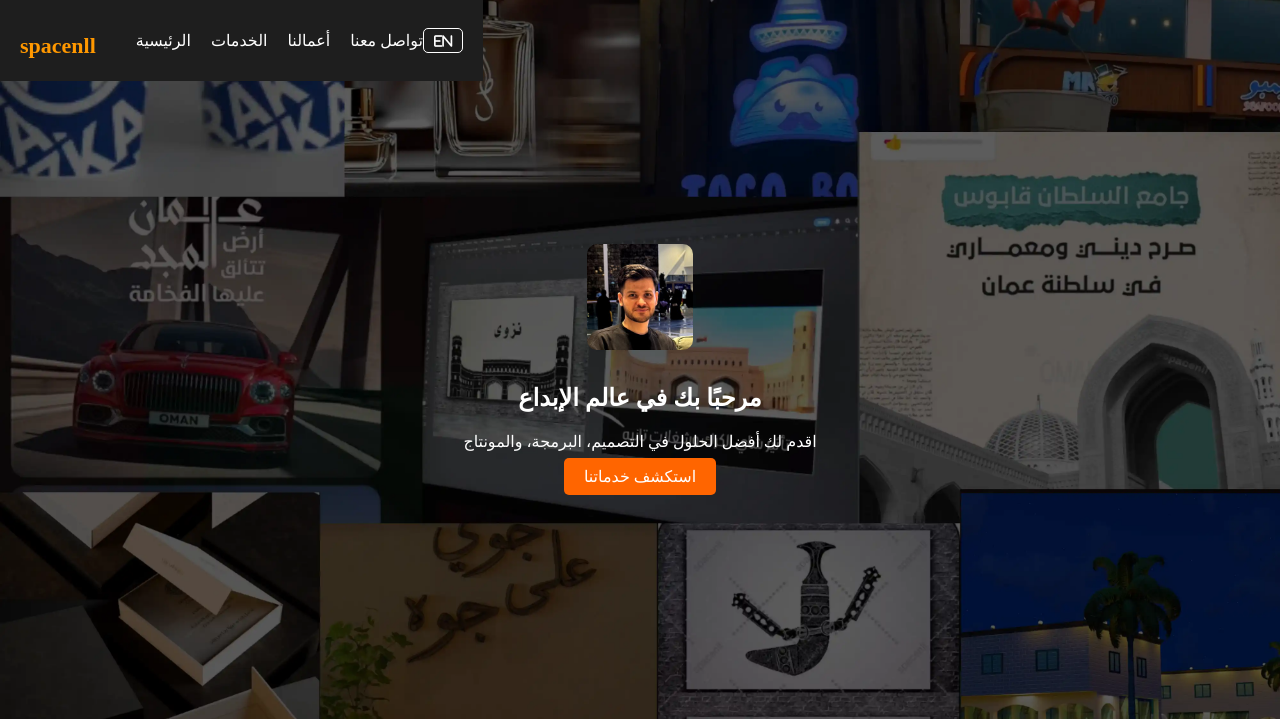
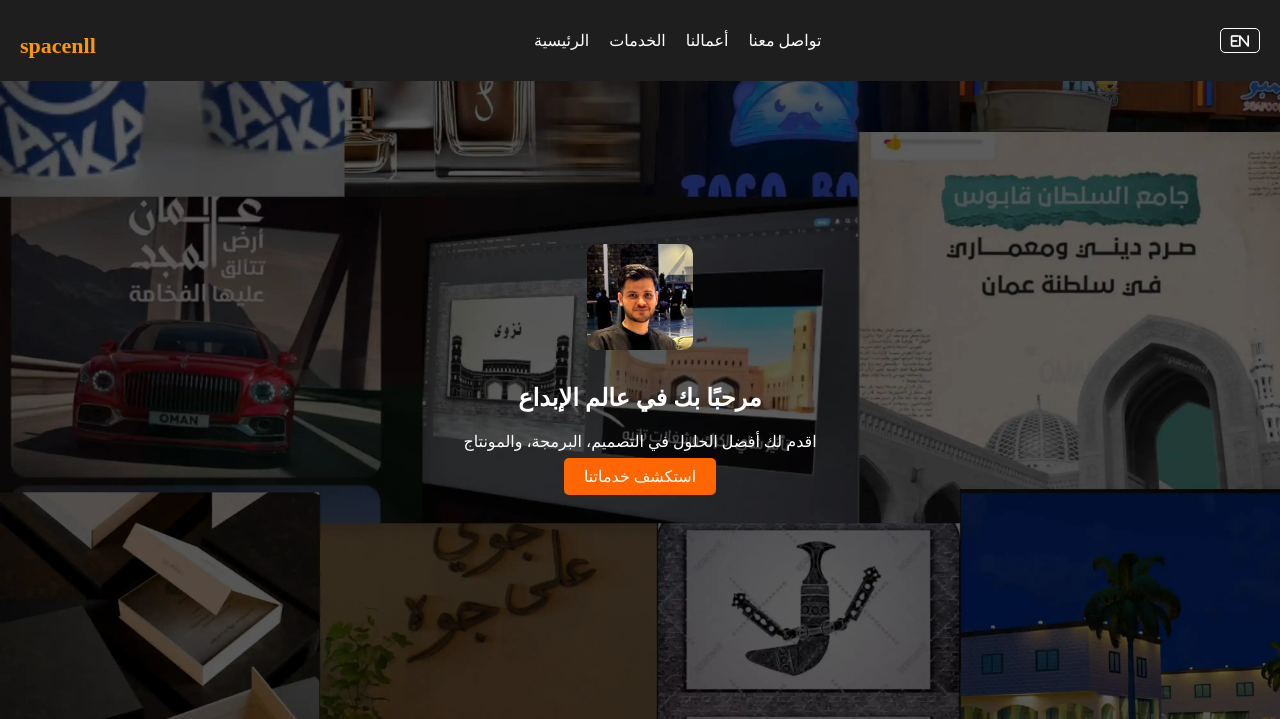
Before and after one commit to spacenll/home, a PHP site: page / in a window 1280 px wide. Shown: the top 719 px of the page. Run offline with PHP 8.4, Linux system fonts and the light colour scheme; some web fonts are replaced.

Commit message:
Update styles.css

```diff
--- a/services/styles.css
+++ b/services/styles.css
@@ -40,7 +40,7 @@ nav {
     padding: 15px 20px;
     background: #1e1e1e;
     position: fixed;
-    width: width: -webkit-fill-available;
+        width: -webkit-fill-available;
     top: 0;
     left: 0;
     z-index: 1000;
```
